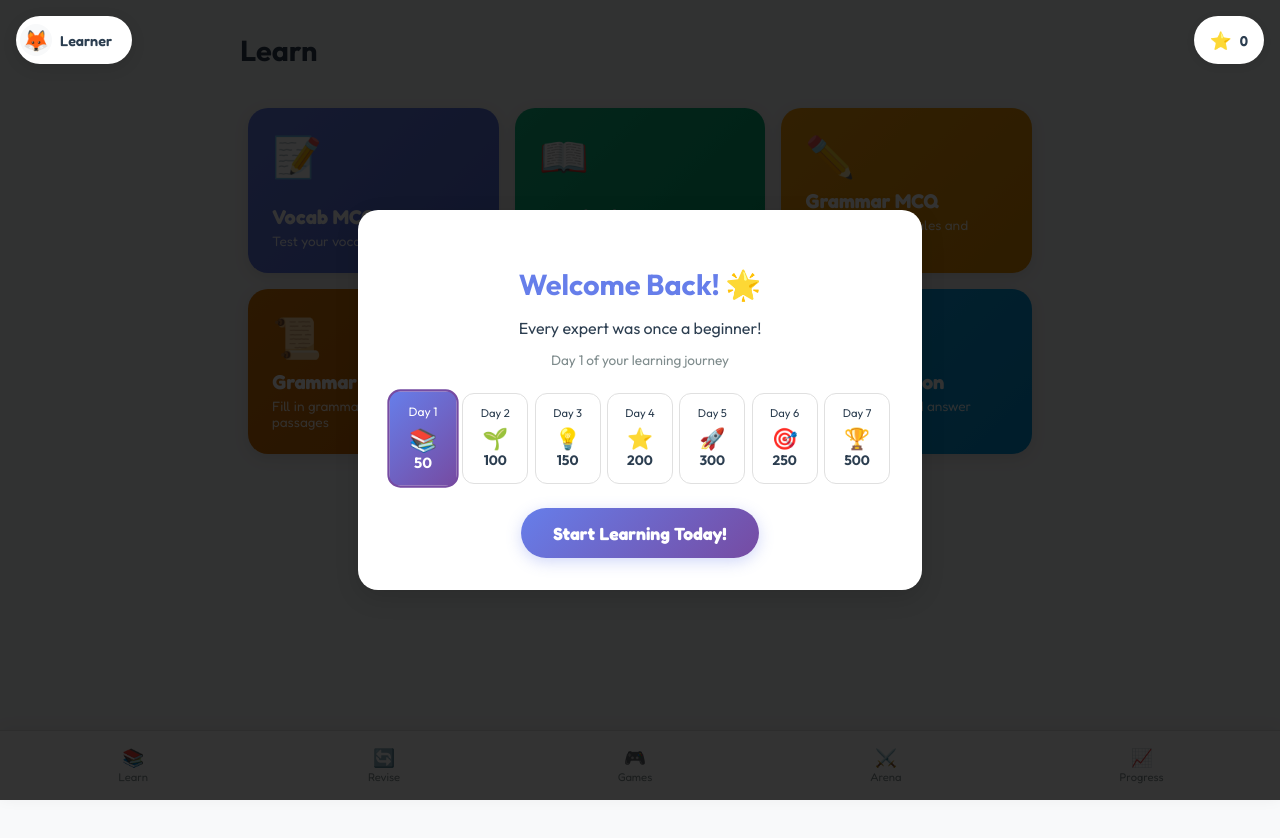
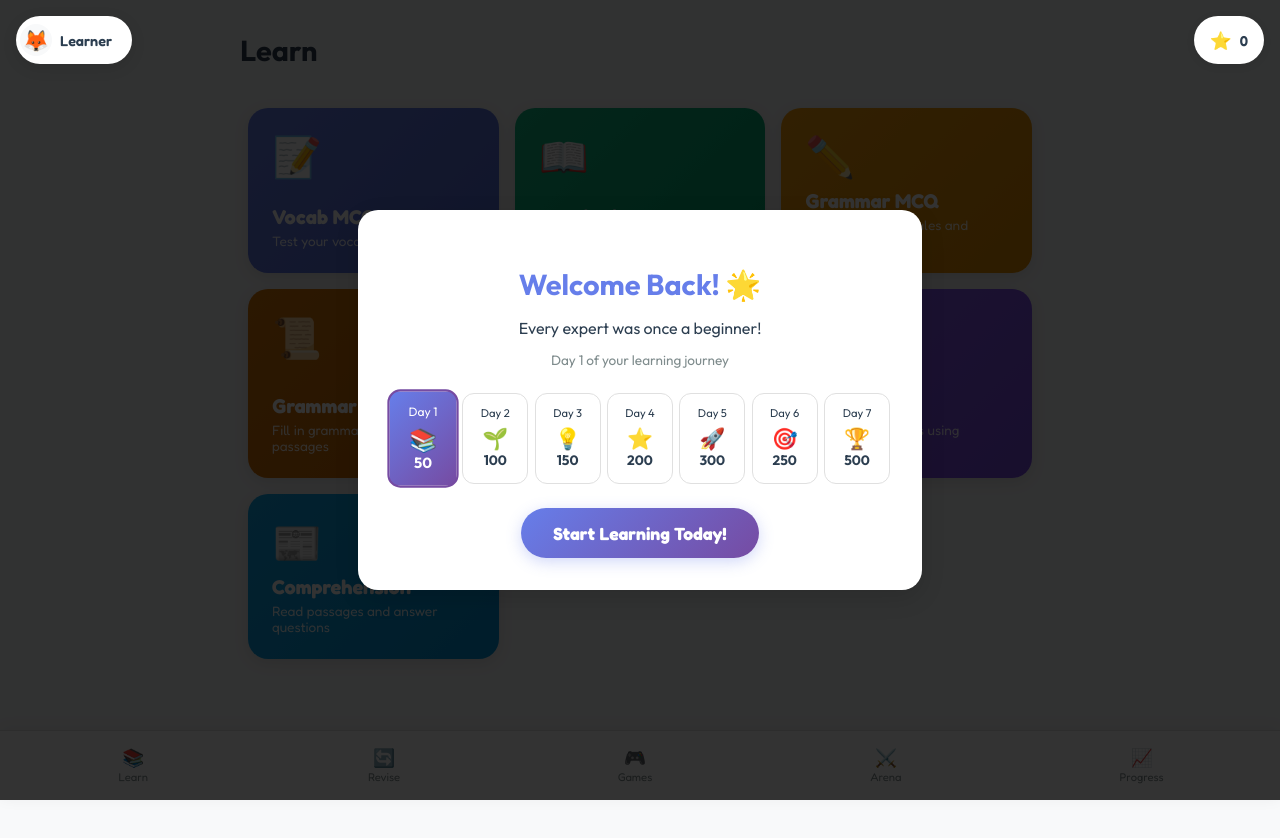
Before and after one commit to njytim-cyber/english-vocab, a React (Vite) app: page / in a window 1280 px wide. Shown: the top 838 px of the page. Built offline with nearby package versions, Linux system fonts and the light colour scheme.

Commit message:
feat: integrate Synthesis & Transformation into app
- Added Synthesis card to Learn menu (between Spelling and Comprehension)
- Integrated SynthesisView into Router with setup and quiz flows
- 720 questions ready across 24 subcategories
- Difficulty levels 1-9 fully supported
- All builds passing

```diff
--- a/src/Router.jsx
+++ b/src/Router.jsx
@@ -45,6 +45,8 @@ import ReviseHub from './components/ReviseHub';
 import FlashcardView from './components/FlashcardView';
 import ProgressHub from './components/ProgressHub';
 import ContentSetup from './components/ContentSetup';
+import SynthesisView from './components/SynthesisView';
+import synthesisQuestions from './data/synthesis_transformation.json';
 
 export default function Router() {
     const { engine, economy, achievements, eventService } = useGame();
@@ -65,6 +67,8 @@ export default function Router() {
     const [filteredClozePassages, setFilteredClozePassages] = useState(null);
     const [filteredGrammarCloze, setFilteredGrammarCloze] = useState(null);
     const [filteredComprehension, setFilteredComprehension] = useState(null);
+    const [filteredSynthesis, setFilteredSynthesis] = useState(null);
+    const [synthesisIndex, setSynthesisIndex] = useState(0);
 
     const [, setTick] = useState(0);
 
@@ -256,6 +260,20 @@ export default function Router() {
                         />
                     )}
 
+                    {view === 'synthesis-setup' && (
+                        <ContentSetup
+                            title="Synthesis & Transformation Setup"
+                            data={synthesisQuestions}
+                            themeKey="category"
+                            onStart={(filtered) => {
+                                setFilteredSynthesis(filtered);
+                                setSynthesisIndex(0);
+                                setView('synthesis');
+                            }}
+                            onBack={() => setView('learn')}
+                        />
+                    )}
+
                     {/* Content Views */}
                     {view === 'cloze' && (
                         <ClozeView
@@ -305,6 +323,23 @@ export default function Router() {
                             onComplete={() => setComprehensionIndex((i) => (i + 1) % (filteredComprehension || comprehensionPassages).length)}
                             onBack={() => setView('comprehension-setup')}
                             economy={economy}
+                        />
+                    )}
+
+                    {view === 'synthesis' && (
+                        <SynthesisView
+                            questions={filteredSynthesis || synthesisQuestions}
+                            currentIndex={synthesisIndex}
+                            onComplete={(nextIndex) => {
+                                if (nextIndex === -1) {
+                                    setView('synthesis-setup');
+                                } else {
+                                    setSynthesisIndex(nextIndex);
+                                }
+                            }}
+                            onBack={() => setView('synthesis-setup')}
+                            economy={economy}
+                            spacedRep={engine?.spacedRep}
                         />
                     )}
 
--- a/src/components/LearnHub.jsx
+++ b/src/components/LearnHub.jsx
@@ -47,6 +47,14 @@ export default function LearnHub({ economy, onNavigate }) {
             description: 'Practice spelling words',
             color: '#3b82f6',
             action: () => onNavigate('spelling')
+        },
+        {
+            id: 'synthesis',
+            title: 'Synthesis & Transform',
+            icon: '🔄',
+            description: 'Combine sentences using grammar',
+            color: '#8b5cf6',
+            action: () => onNavigate('synthesis-setup')
         },
         {
             id: 'comprehension',
```
